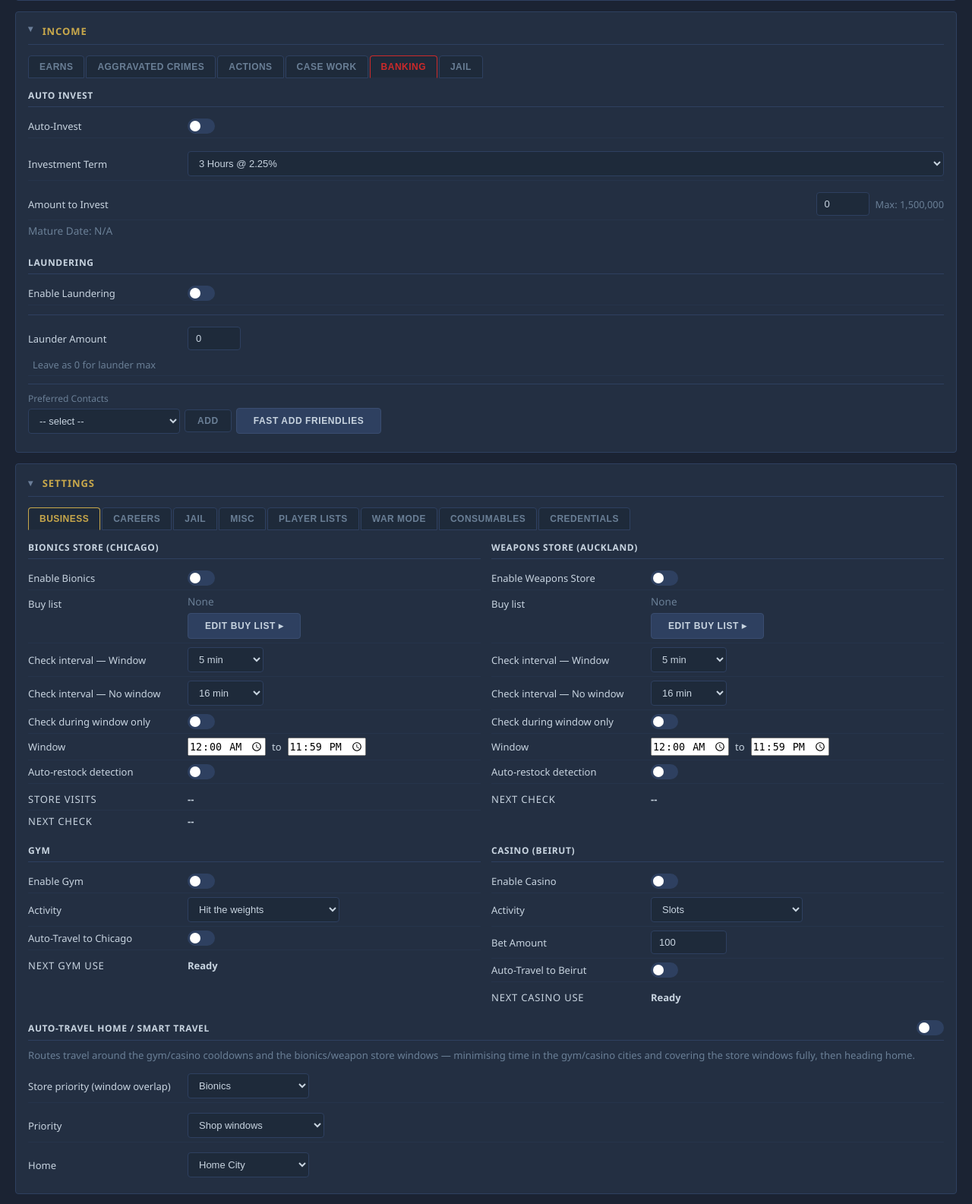
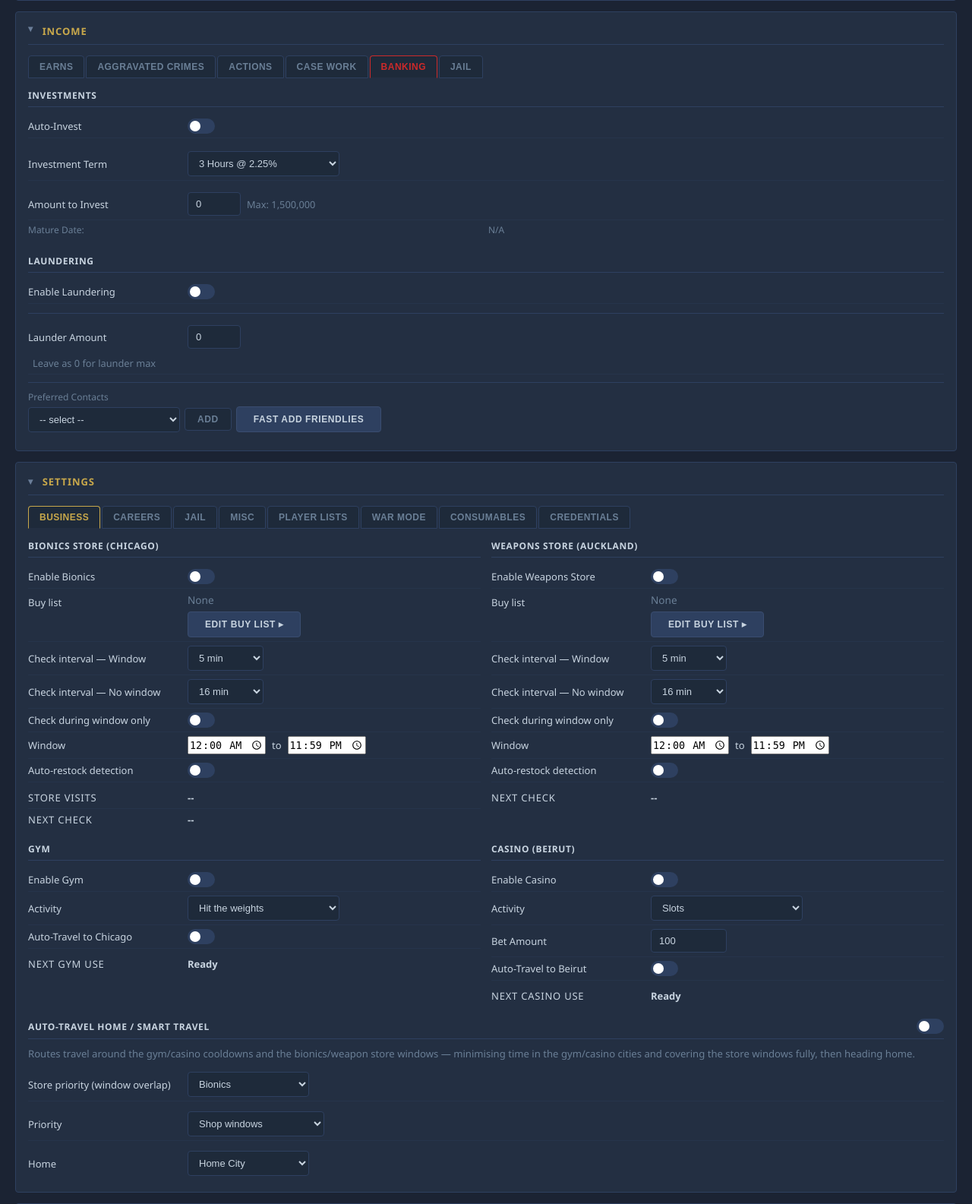
Before and after one commit to jzxky/simple_bot, a Flask app: page / in a window 1280 px wide, after a click on "BANKING". Shown: the part 622-2207 px from the top of the page at 76% size. Run offline with Flask 3, Linux system fonts and the light colour scheme; data that the repository does not hold is empty.

Commit message:
Refine Banking tab layout and preferred contacts formatting (#505)
Claude-Session: https://claude.ai/code/session_01SZMPnnMjDbBvKLhKynJ2yS

Co-authored-by: Claude <noreply@anthropic.com>

```diff
--- a/ui/templates/index.html
+++ b/ui/templates/index.html
@@ -480,7 +480,7 @@
         <div id="income-banking" class="tab-panel">
           <div class="settings-groups">
             <div class="settings-group" style="grid-column: 1 / -1">
-              <h3>Auto Invest</h3>
+              <h3>Investments</h3>
               <label class="inline-toggle setting-row" style="margin-bottom:12px">
                 Auto-Invest
                 <label class="toggle-label">
@@ -492,7 +492,7 @@
               </label>
               <div class="setting-row" style="margin-bottom:10px">
                 <label for="banking_investment_term">Investment Term</label>
-                <select id="banking_investment_term" onchange="autoSave()">
+                <select id="banking_investment_term" style="width:200px" onchange="autoSave()">
                   {% set cur_term = config.get('banking', {}).get('investment_term', '3,2.25') %}
                   <option value="3,2.25" {% if cur_term == '3,2.25' %}selected{% endif %}>3 Hours @ 2.25%</option>
                   <option value="5,3" {% if cur_term == '5,3' %}selected{% endif %}>5 Hours @ 3.0%</option>
@@ -500,15 +500,18 @@
                   <option value="10,5" {% if cur_term == '10,5' %}selected{% endif %}>10 Hours @ 5%</option>
                 </select>
               </div>
-              <div class="setting-row" style="margin-bottom:4px;display:flex;align-items:center;gap:8px">
+              <div class="setting-row" style="margin-bottom:4px">
                 <label for="banking_invest_amount">Amount to Invest</label>
-                <input type="text" inputmode="numeric" id="banking_invest_amount" class="input-narrow" style="width:150%"
-                  value="{{ config.get('banking', {}).get('invest_amount', 0) }}"
-                  oninput="markNumDirty(this)">
-                <span style="font-size:0.8rem;color:var(--muted);white-space:nowrap">Max: 1,500,000</span>
-              </div>
-              <div id="banking-mature-date-row" style="margin-bottom:10px;font-size:0.85rem;color:var(--muted)">
-                Mature Date: <span id="banking-mature-date">N/A</span>
+                <div style="display:flex;align-items:center;gap:8px">
+                  <input type="text" inputmode="numeric" id="banking_invest_amount" class="input-narrow" style="width:200px"
+                    value="{{ config.get('banking', {}).get('invest_amount', 0) }}"
+                    oninput="markNumDirty(this)">
+                  <span style="font-size:0.8rem;color:var(--muted);white-space:nowrap">Max: 1,500,000</span>
+                </div>
+              </div>
+              <div style="margin-bottom:10px;display:flex;align-items:center;gap:6px">
+                <label style="margin:0">Mature Date:</label>
+                <label id="banking-mature-date" style="margin:0;color:var(--muted)">N/A</label>
               </div>
             </div>
             <div class="settings-group" style="grid-column: 1 / -1">
@@ -545,14 +548,14 @@
                   <button type="button" class="btn-secondary" onclick="fastAddLaunderContacts()">Fast Add Friendlies</button>
                 </div>
               </div>
-              <div id="launder_contacts_list" style="margin-top:8px">
+              <table id="launder_contacts_list" style="margin-top:8px;border-collapse:collapse;width:auto">
                 {% for name in config.get('laundering', {}).get('preferred_contacts', []) %}
-                <div class="launder-contact-item" data-name="{{ name }}" style="display:flex;align-items:center;gap:6px;padding:3px 0">
-                  <span>{{ name }}</span>
-                  <button type="button" class="btn-danger-sm" onclick="removeLaunderContact(this)" style="font-size:0.75rem;padding:1px 6px">✕</button>
-                </div>
+                <tr class="launder-contact-item" data-name="{{ name }}">
+                  <td style="padding:3px 12px 3px 0">{{ name }}</td>
+                  <td style="padding:3px 0"><button type="button" class="btn-danger-sm" onclick="removeLaunderContact(this)" style="font-size:0.75rem;padding:1px 6px">✕</button></td>
+                </tr>
                 {% endfor %}
-              </div>
+              </table>
             </div>
           </div>
         </div>
```
Also changed, not shown: ui/static/app.js.
